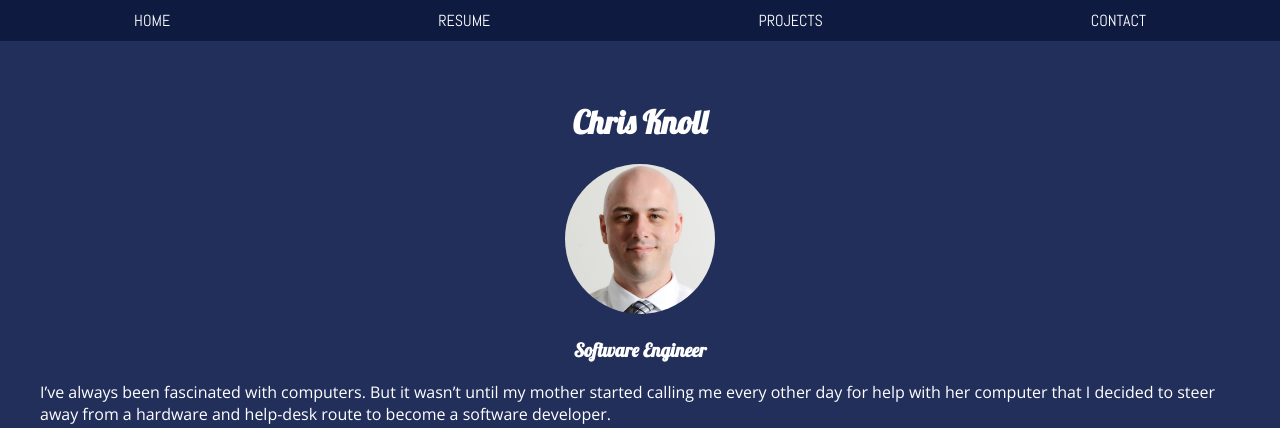
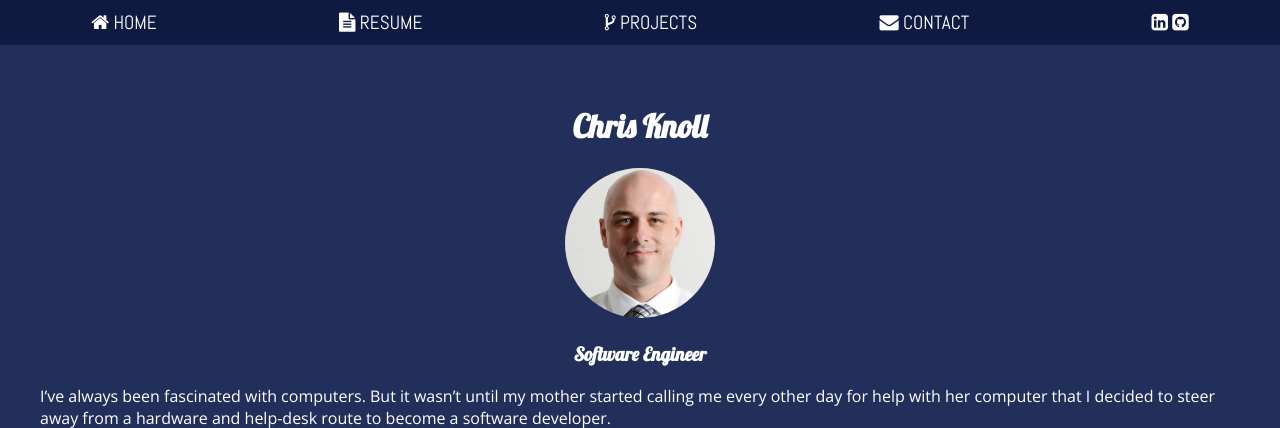
Before and after one commit to chris-knoll/chrisknoll.com, a Django app: template main/templates/main/home.html in a window 1280 px wide. Shown: the top 428 px of the page. Run offline with Django 3.2, Linux system fonts and the light colour scheme; the template is opened without the code that fills it, so the values that code supplies are empty.

Commit message:
Add icons and links to github and linkedin.

```diff
--- a/main/templates/main/master.html
+++ b/main/templates/main/master.html
@@ -4,6 +4,7 @@
 <html>
 	<head>
 		<link href="https://fonts.googleapis.com/css?family=Abel|Fugaz+One|Lobster|Open+Sans" rel="stylesheet">
+		<link href="https://maxcdn.bootstrapcdn.com/font-awesome/4.7.0/css/font-awesome.min.css" rel="stylesheet" integrity="sha384-wvfXpqpZZVQGK6TAh5PVlGOfQNHSoD2xbE+QkPxCAFlNEevoEH3Sl0sibVcOQVnN" crossorigin="anonymous">
 		<link rel="stylesheet" type="text/css" href="{% static 'main/style.css' %}" />
 		<title>
 			{% block title %}{% endblock %}
@@ -29,6 +30,7 @@
 				background-color: #0e1a40;
 				display: flex;
 				font-family: Abel;
+				font-size: 1.2em;
 				justify-content: space-around;
 				list-style-type: none;
 				margin: 0;
--- a/main/templates/main/nav.html
+++ b/main/templates/main/nav.html
@@ -1,16 +1,28 @@
 <nav>
 	<ul>
 		<li><a href="{% url 'home' %}">
+			<i class="fa fa-home" aria-hidden="true"></i>
 			Home
 		</a></li>
 		<li><a href="{% url 'resume' %}">
+			<i class="fa fa-file-text" aria-hidden="true"></i>
 			Resume
 		</a></li>
 		<li><a href="{% url 'projects' %}">
+			<i class="fa fa-code-fork" aria-hidden="true"></i>
 			Projects
 		</a></li>
 		<li><a href="{% url 'contact' %}">
+			<i class="fa fa-envelope" aria-hidden="true"></i>
 			Contact
 		</a></li>
+		<li>
+			<a href="http://www.linkedin.com/in/chrisknoll3" target="_blank">
+				<i class="fa fa-linkedin-square" aria-hidden="true"></i>
+			</a>
+			<a href="http://github.com/chris-knoll" target="_blank">
+				<i class="fa fa-github-square" aria-hidden="true"></i>
+			</a>
+		</li>
 	</ul>
 </nav>
```
